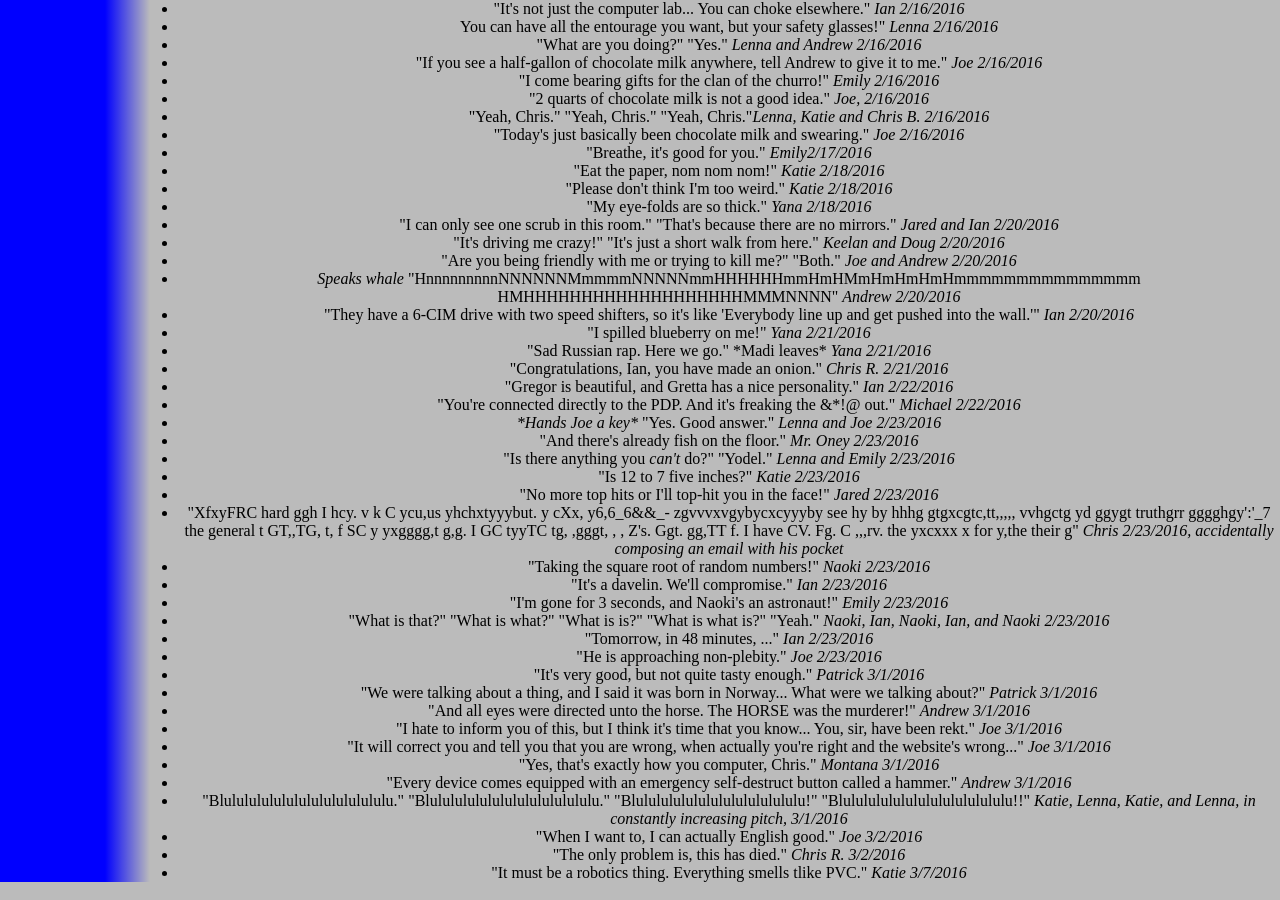
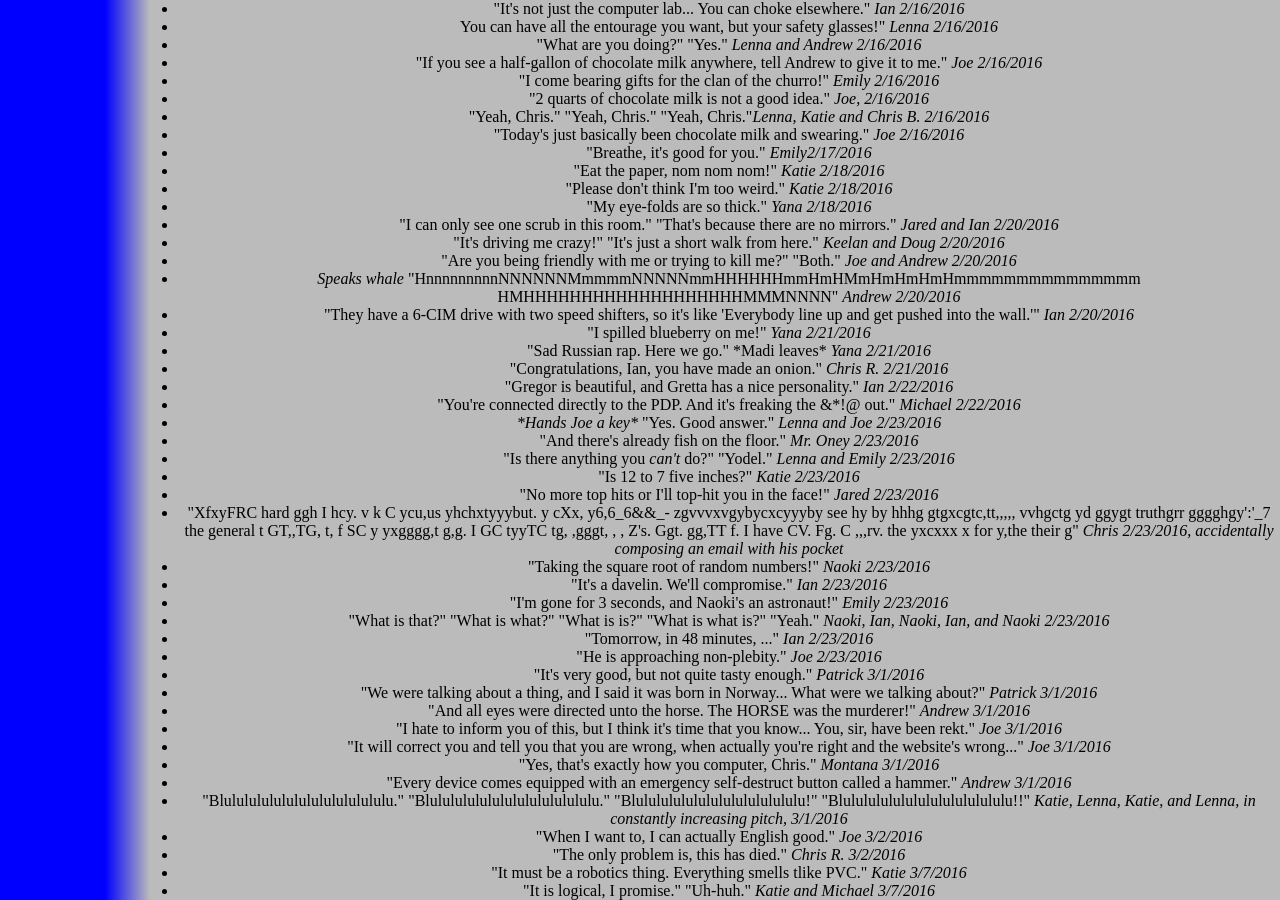
Before and after one commit to katiebugmoon/FRC4131.github.io, a Jekyll site: the page built from media/2016/quotes.html, in a window 1280 px wide and 900 px high, scrolled down 1114 px. Built offline with Jekyll 4.4.1, drawn with Linux system fonts in a browser that asks for light colours; nearby versions of some CDN libraries.

Commit message:
Update quotes.html

```diff
--- a/media/2016/quotes.html
+++ b/media/2016/quotes.html
@@ -105,4 +105,5 @@ title: Build Season 2016 Quotes
 	<li>"When I want to, I can actually English good." <i>Joe 3/2/2016</i></li>
 	<li>"The only problem is, this has died." <i> Chris R. 3/2/2016</i></li>
 	<li>"It must be a robotics thing. Everything smells tlike PVC." <i>Katie 3/7/2016</i></li>
+	<li>"It is logical, I promise." "Uh-huh." <i>Katie and Michael 3/7/2016</i></li>
 </ul><center>
```
